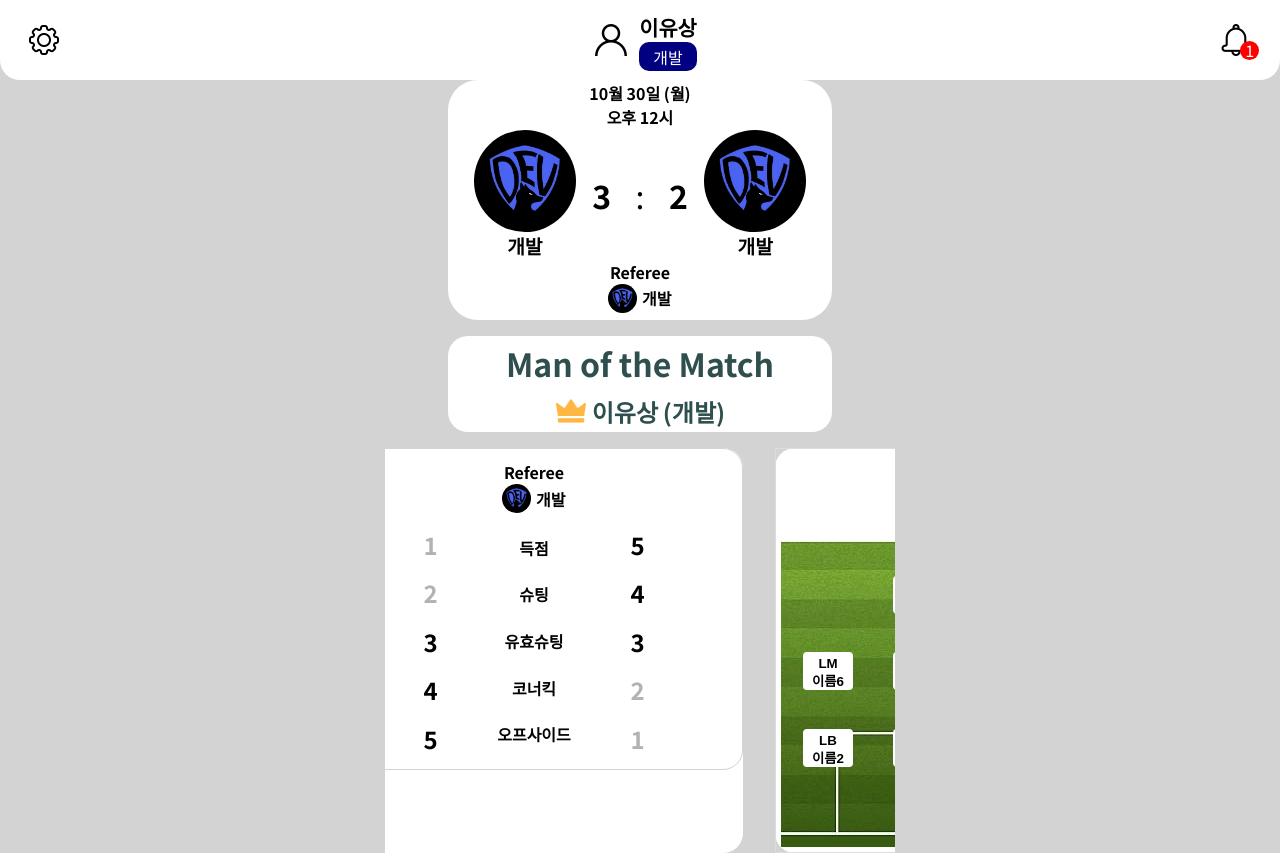
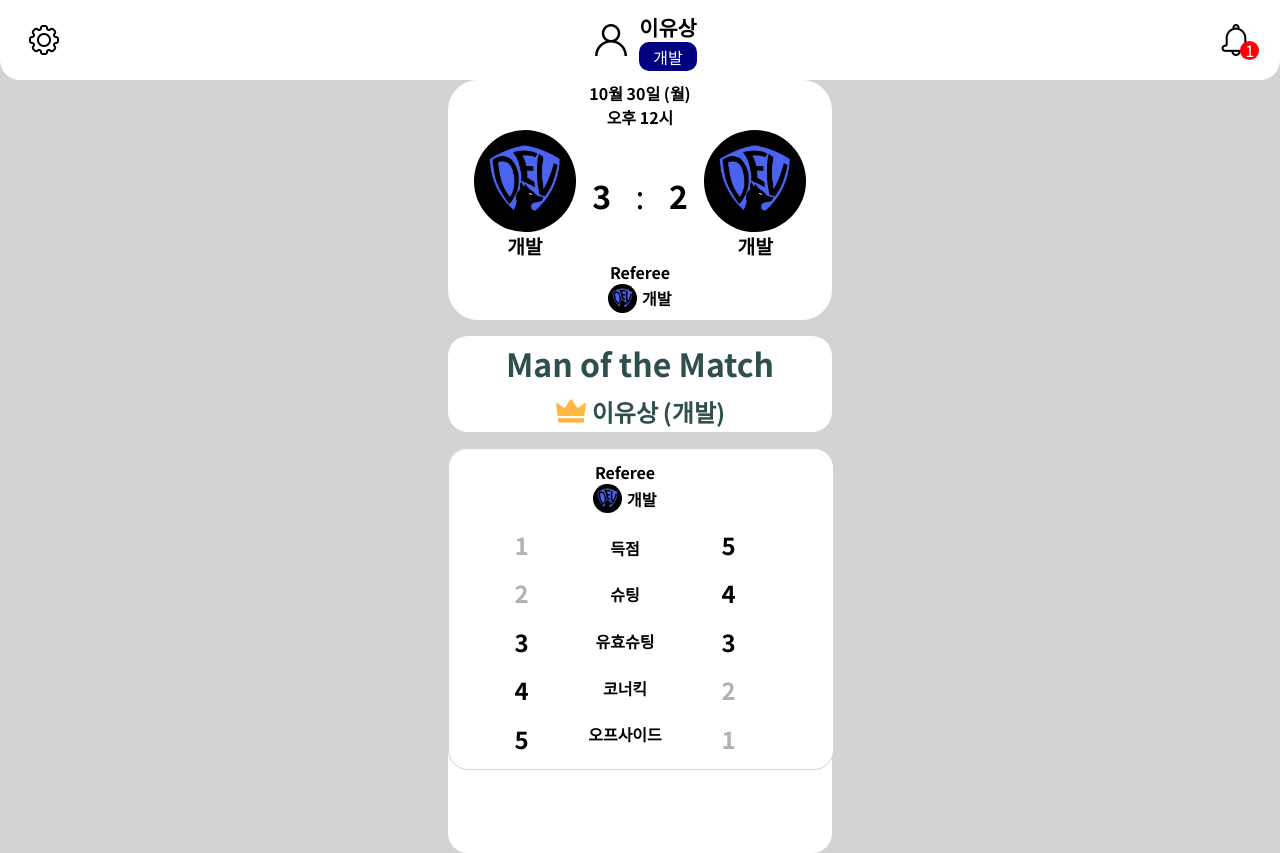
Before and after one commit to ludals/HY_kick, a React (Create React App) app in the folder my-app/: page /result/1 in a window 1280 px wide. Built offline with nearby package versions, Linux system fonts and the light colour scheme.

Commit message:
Fix: 포메이션

```diff
--- a/my-app/src/component/formation/FormationStyle.jsx
+++ b/my-app/src/component/formation/FormationStyle.jsx
@@ -1,5 +1,6 @@
 import styled from "styled-components";
 import React, { useState, useRef } from 'react';
+import { WIDTH } from "../../constants/styleconstant";
 
 export { getFormationData, getPositionStyle, FormationMap, FormationModal }
 
@@ -346,7 +347,7 @@ export const Spacer = styled.span`
 export const FormationContainer = styled.div`
   position: relative;
   background-image: url(${'/image/field.jpg'});
-  width: 360px;
+  width: ${WIDTH};
   height: 306px;
   background-size: cover;
   background-repeat: no-repeat;
--- a/my-app/src/component/result/ResultSlide.jsx
+++ b/my-app/src/component/result/ResultSlide.jsx
@@ -5,7 +5,8 @@ import styled from "styled-components";
 import DetailedViewer from './DetailedViewer';
 import {
   BORDER_RADIUS_20,
-  BACKGROUND_COLOR
+  BACKGROUND_COLOR,
+  WIDTH
 } from "../../constants/styleconstant";
 
 
@@ -56,16 +57,16 @@ const ResultSlide = ({ Team1, Team2 }) => {
     <SlideWrapper>
       <SlideContainer ref={slideContainerRef} style={{ transform: `translateX(-${currentSlide * 100}%)` }}>
         <Slide>
-            <Formation formation="4-2-3-1"
-              players={['이름1', '이름2', '이름3', '이름4', '이름5', '이름6', '이름7', '이름8', '이름9', '이름10', '이름11']}
-              isResult={true} />
+          <Formation formation="4-2-3-1"
+            players={['이름1', '이름2', '이름3', '이름4', '이름5', '이름6', '이름7', '이름8', '이름9', '이름10', '이름11']}
+            isResult={true} />
         </Slide>
         <Slide>
-            <DetailedViewer />
+          <DetailedViewer />
         </Slide>
         <Slide>
           <Formation formation="4-4-2"
-              players={['이름1', '이름2', '이름3', '이름4', '이름5', '이름6', '이름7', '이름8', '이름9', '이름10', '이름11']}
+            players={['이름1', '이름2', '이름3', '이름4', '이름5', '이름6', '이름7', '이름8', '이름9', '이름10', '이름11']}
             isResult={true} />
         </Slide>
       </SlideContainer>
@@ -76,20 +77,20 @@ const ResultSlide = ({ Team1, Team2 }) => {
 export default ResultSlide;
 
 const SlideWrapper = styled.div`
-  width: 85%;
+  width: calc(${WIDTH} + 2rem);
   overflow: hidden;
 `;
 
 const SlideContainer = styled.div`
   display: flex;
-  width: 28rem;//SlideWrapper의 width: 85%와 맞춘것
+  width: calc(${WIDTH} + 2rem);
   transition: transform 0.5s ease;
 `;
 
 const Slide = styled.div`
   margin-right: 1rem;
   margin-left: 1rem;
-  // width: 25rem;
+  width: ${WIDTH};
   border-radius: ${BORDER_RADIUS_20};
   background-color: ${BACKGROUND_COLOR};
 `;
```
